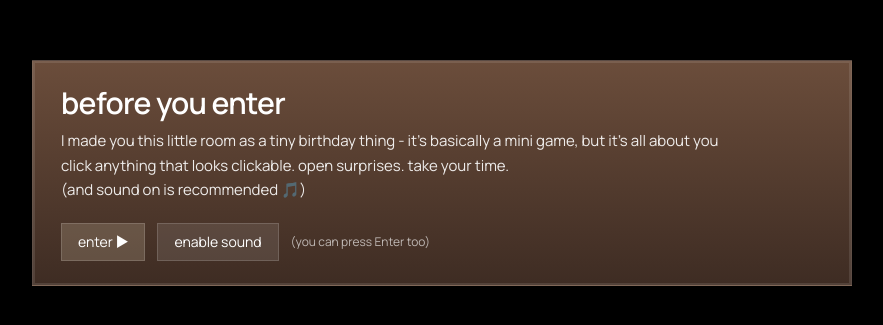
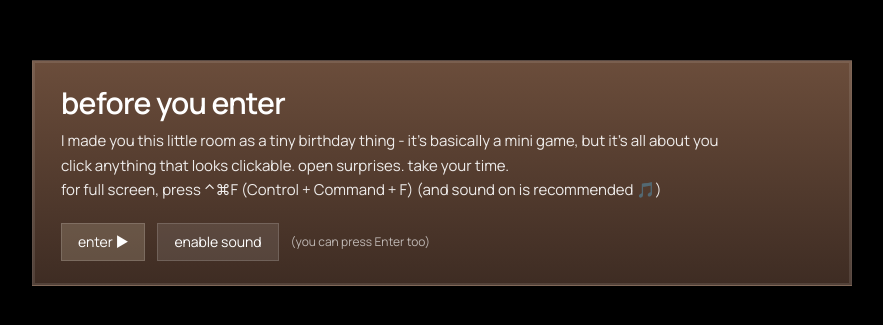
Before and after one commit to atl4sss/sab23, a Next.js app: page / in a window 1280 px wide. Shown: the part 227-552 px from the top of the page, without its empty margins (198-1081 px from the left). Built offline with nearby package versions, Linux system fonts and the light colour scheme.

Commit message:
Update IntroOverlay.tsx

```diff
--- a/components/IntroOverlay.tsx
+++ b/components/IntroOverlay.tsx
@@ -45,7 +45,7 @@ export default function IntroOverlay({
             <br />
             click anything that looks clickable. open surprises. take your time.
             <br />
-            (and sound on is recommended 🎵)
+            for full screen, press ⌃⌘F (Control + Command + F) (and sound on is recommended 🎵)
           </div>
 
           <div className="mt-5 flex flex-wrap items-center gap-3">
```
